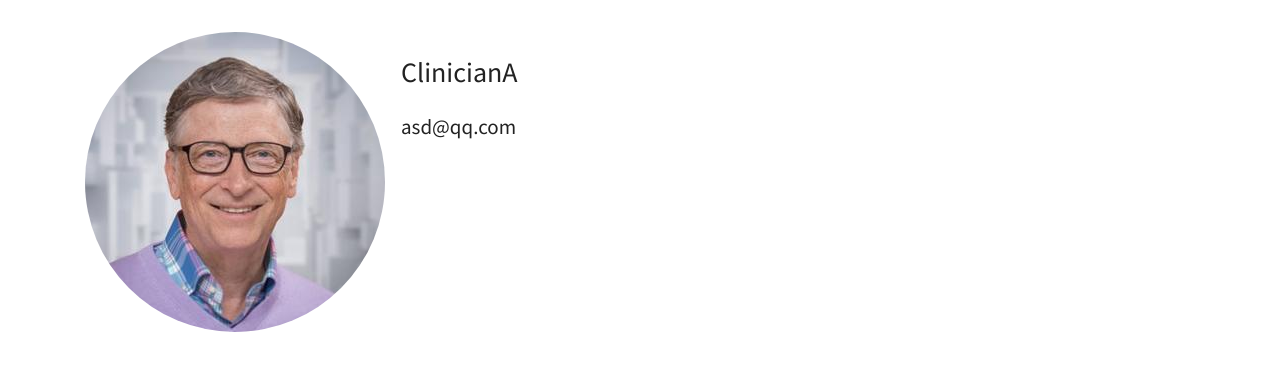
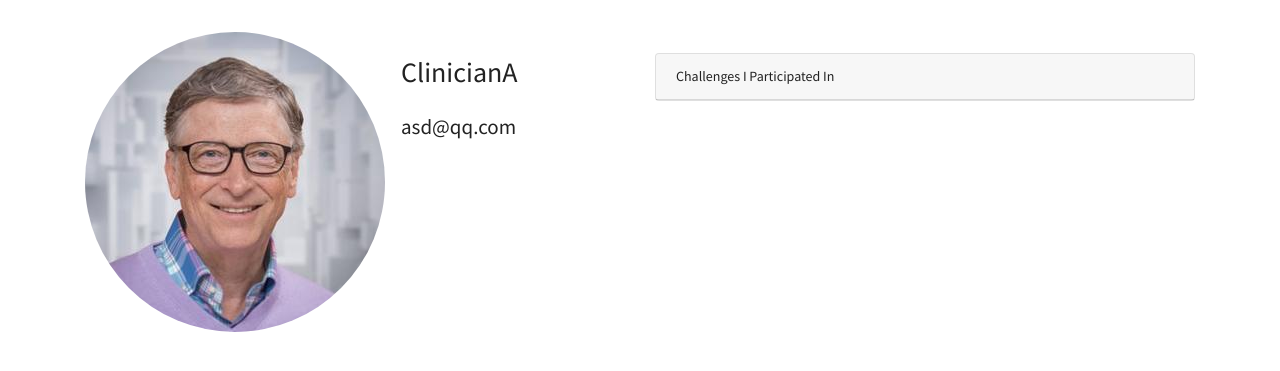
Before and after one commit to Hem1sphere/COMP0016T12, a Django app: a page that uses users/templates/users/profile.html in a window 1280 px wide. Shown: the part 57-428 px from the top of the page. Run offline with Django 3.2, Linux system fonts and the light colour scheme; data comes from the database, SQL or seed files in the repository; both versions use the stored data as it was after the commit; some libraries are stand-ins or nearby versions.

Commit message:
changed the layout of profile page

```diff
--- a/users/templates/users/profile.html
+++ b/users/templates/users/profile.html
@@ -2,13 +2,47 @@
 {% load crispy_forms_tags %}
 {% block content %}
     <div class="content-section">
-        <div class="media">
-            <img class="rounded-circle account-img" src="{{ user.profile.image.url }}">
-            <div class="media-body" style="margin-left: 1rem">
-                <h2 class="account-heading mt-4">{{ user.username }}</h2>
-                <h4 class="account-heading mt-4">  {{ user.email }}</h4>
+    <div class="row">
+        <div class="col-md-6">
+            <div class="media">
+                <img class="rounded-circle account-img" src="{{ user.profile.image.url }}">
+                <div class="media-body" style="margin-left: 1rem">
+                    <h2 class="account-heading mt-4">{{ user.username }}</h2>
+                    <h4 class="account-heading mt-4">  {{ user.email }}</h4>
+                </div>
             </div>
+            <br>
         </div>
+        <div class="col-md-6">
+
+            {% if user.is_clinician %}
+                <br>
+                <div class="card">
+                    <div class="card-header">Challenges I Participated In</div>
+
+                    <ul class="list-group list-group-flush">
+                        {% for interest in interests %}
+                            <li class="list-group-item"><a href="{% url 'challenges_detail' interest.id %}">{{ interest.title }}</a></li>
+                    {% endfor %}
+                    </ul>
+                </div>
+            {% endif %}
+
+            {% if user.is_developer %}
+                <br>
+                <div class="card">
+                    <div class="card-header">Challenges I Participated In</div>
+
+                    <ul class="list-group list-group-flush">
+                        {% for interest in interests %}
+                            <li class="list-group-item"><a href="{% url 'challenges_detail' interest.id %}">{{ interest.title }}</a></li>
+                    {% endfor %}
+                    </ul>
+                </div>
+            {% endif %}
+
+        </div>
+    </div>
         {% if user ==  request.user %}
         <form method="POST" enctype="multipart/form-data">
             {% csrf_token %}
@@ -17,22 +51,29 @@
                 {{ u_form|crispy }}
                 {{ p_form|crispy }}
             </fieldset>
-            {% if user.is_developer %}
-                <p>Challenges I Participated In</p>
-                <ul>
-                    {% for interest in interests %}
-                        <li><a href="{% url 'challenges_detail' interest.id %}">{{ interest.title }}</a></li>
-                    {% endfor %}
-                </ul>
-            {% endif %}
-            {% if user.is_clinician %}
-                <p>Challenges I Created</p>
-                <ul>
-                    {% for interest in interests %}
-                        <li><a href="{% url 'challenges_detail' interest.id %}">{{ interest.title }}</a></li>
-                    {% endfor %}
-                </ul>
-            {% endif %}
+
+{#            {% if user.is_developer %}#}
+{#                <p>Challenges I Participated In</p>#}
+{#                <ul>#}
+{#                    {% for interest in interests %}#}
+{#                        <li><a href="{% url 'challenges_detail' interest.id %}">{{ interest.title }}</a></li>#}
+{#                    {% endfor %}#}
+{#                </ul>#}
+{#            {% endif %}#}
+
+
+
+
+{#            {% if user.is_clinician %}#}
+{#                <p>Challenges I Created</p>#}
+{#                <ul>#}
+{#                    {% for interest in interests %}#}
+{#                        <li><a href="{% url 'challenges_detail' interest.id %}">{{ interest.title }}</a></li>#}
+{#                    {% endfor %}#}
+{#                </ul>#}
+{#            {% endif %}#}
+
+
             <div class="form-group">
                 <button class="btn btn-outline-info" type="submit">Update</button>
             </div>
```
Also changed, not shown: db.sqlite3.
